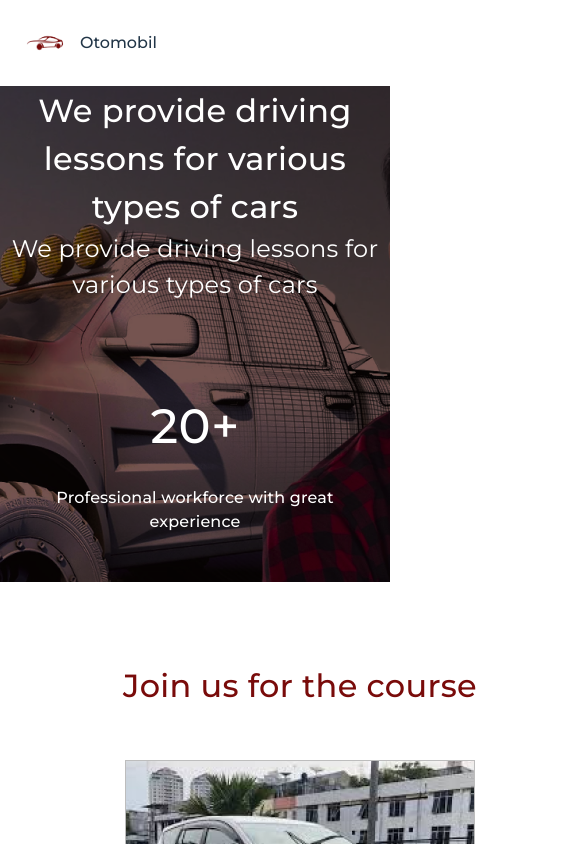
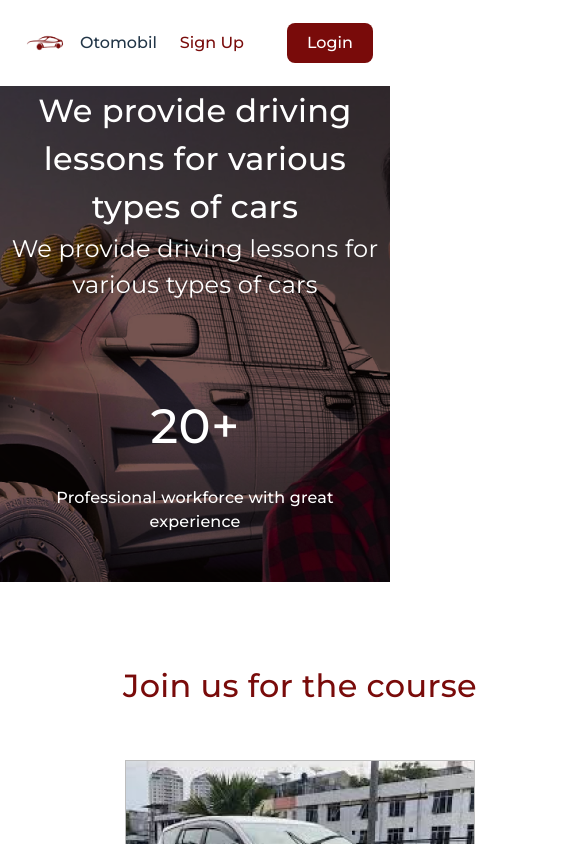
Before and after one commit to huseinnabil1997/FS15-Frontend, a React (Vite) app: page / in a window 390 px wide. Shown: the top 844 px of the page, 585 px wide, since content can reach past the window. Built offline with nearby package versions, Linux system fonts and the light colour scheme.

Commit message:
Fix responsive header

```diff
--- a/src/components/Header/index.jsx
+++ b/src/components/Header/index.jsx
@@ -5,10 +5,11 @@ import Logo from '../../assets/logo.png';
 import Cart from '../../assets/cart.png';
 import User from '../../assets/user.png';
 import Logout from '../../assets/logout.png';
+import { Stack } from '@mui/material';
 
 const Header = ({ confirmSucces = false, homePage = false }) => {
   return (
-    <header className="header">
+    <Stack width="100%" height="86px" position="absolute" top={0} direction="row" display="flex" justifyContent="space-between">
       <div className="logo">
         <img src={Logo} alt="Logo" />
         <span>Otomobil</span>
@@ -41,7 +42,7 @@ const Header = ({ confirmSucces = false, homePage = false }) => {
           </>
         )}
       </div>
-    </header>
+    </Stack>
   );
 }
 
```
